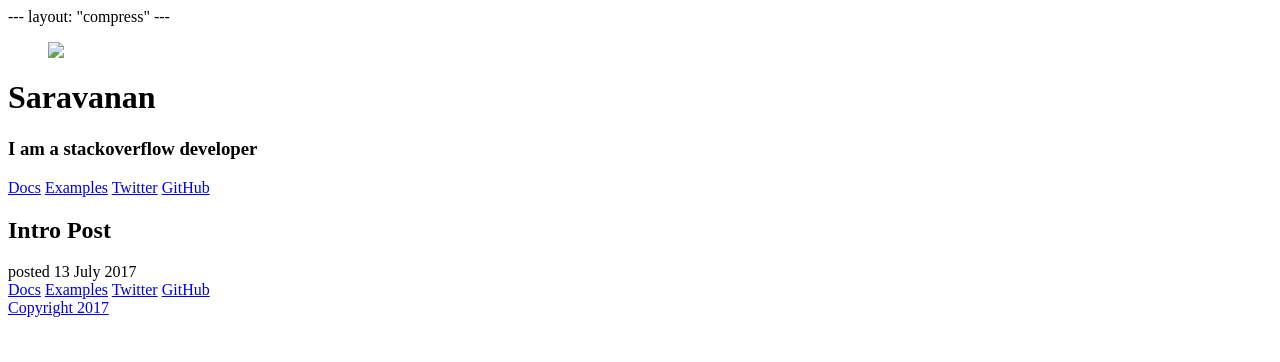
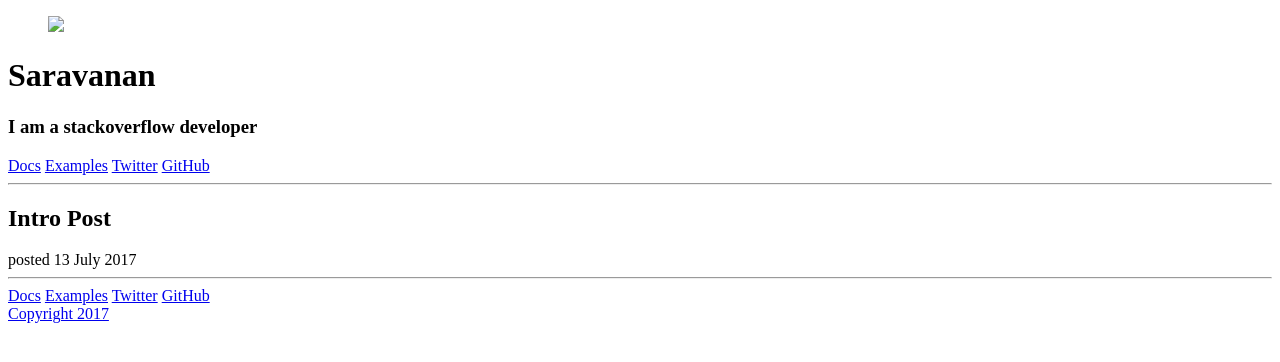
Before and after one commit to saravanaram/saravanaram.github.io.892017, a Jekyll site: the page built from _posts/2017-07-13-intro-post.md, in a window 1280 px wide. Shown: the top 362 px of the page. Built offline with Jekyll 4.4.1, drawn with Linux system fonts in a browser that asks for light colours; nearby versions of some CDN libraries; our own code applies the rules of GitHub Pages for plain Markdown files.

Commit message:
Update standard.html

```diff
--- a/_layouts/standard.html
+++ b/_layouts/standard.html
@@ -1,6 +1,17 @@
---- layout: "compress" ---
-{% include head.html %}
-{% include schema.html %}
-{% include nav-top.html %}
-{{ content }}
-{% include nav-bottom.html %}
+---
+layout: "compress"
+---
+<!DOCTYPE html>
+<html lang="en">
+  <head>
+    {% include head.html %}
+    {% include schema.html %}
+  </head>
+  <body>
+    {% include nav-top.html %}
+    <hr />
+    {{ content }}
+    <hr />
+    {% include nav-bottom.html %}
+  </body>
+</html>
```
